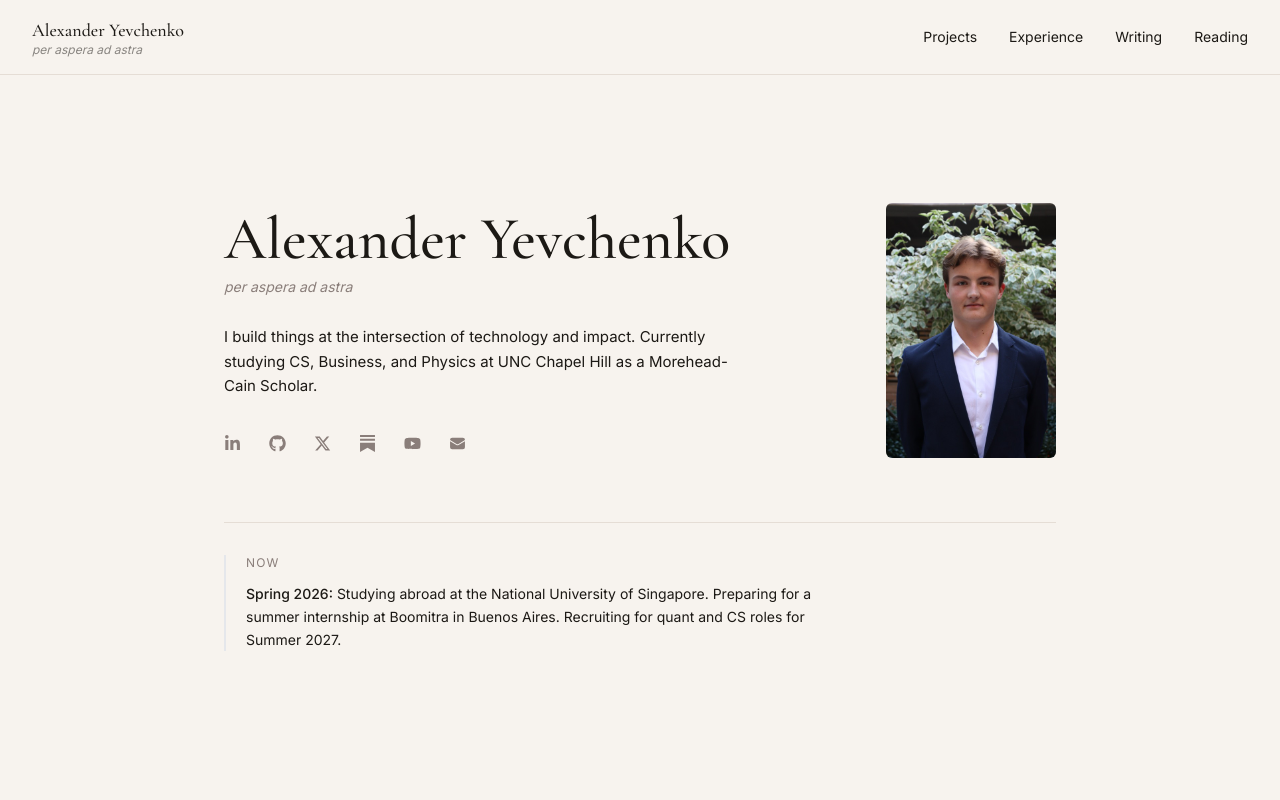
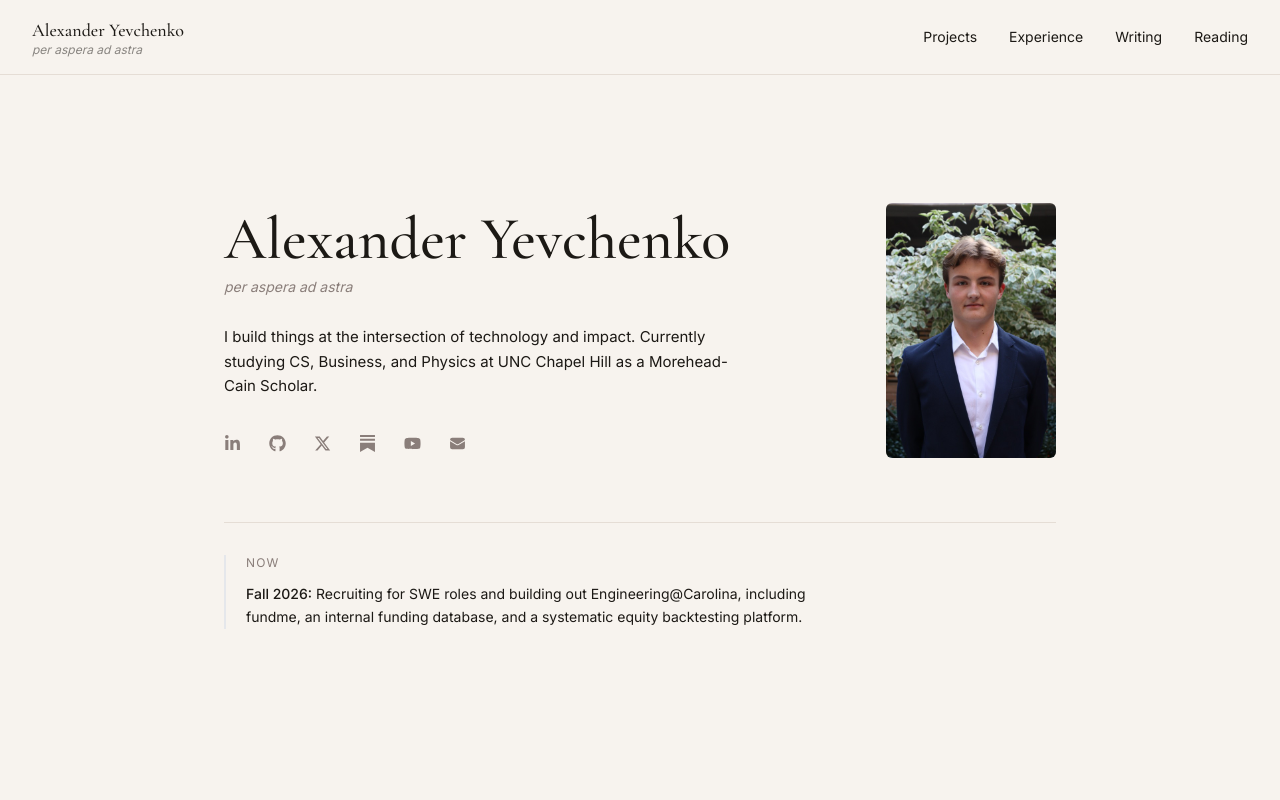
Before and after one commit to alexyev/new-web, a Next.js app: page / in a window 1280 px wide. Shown: the top 800 px of the page. Built offline with nearby package versions, Linux system fonts and the light colour scheme.

Commit message:
change covers and current

```diff
--- a/src/app/page.tsx
+++ b/src/app/page.tsx
@@ -71,10 +71,10 @@ export default function Home() {
         <div className="pl-5 border-l-2 border-accent/50 anim-reveal-up anim-delay-6">
           <p className="text-xs text-muted uppercase tracking-widest mb-3">Now</p>
           <p className="text-sm text-foreground/75 leading-relaxed max-w-prose">
-            <span className="font-medium text-foreground/90">Spring 2026:</span>{" "}
-            Studying abroad at the National University of Singapore. Preparing for a
-            summer internship at Boomitra in Buenos Aires. Recruiting for quant and
-            CS roles for Summer 2027.
+            <span className="font-medium text-foreground/90">Fall 2026:</span>{" "}
+            Recruiting for SWE roles and building out Engineering@Carolina,
+            including fundme, an internal funding database, and a systematic
+            equity backtesting platform.
           </p>
         </div>
       </section>
```
Also changed, not shown: src/data/books.ts (+12 -12 lines), public/books/blood-meridian.jpg (added), public/books/one_hundred_years.jpg (deleted).
